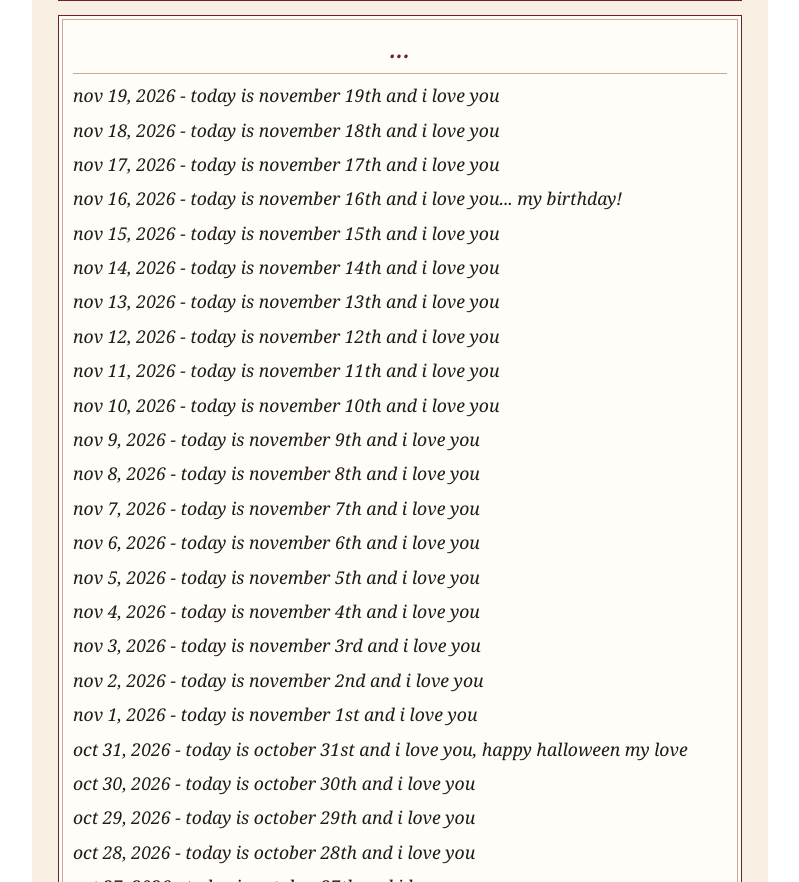
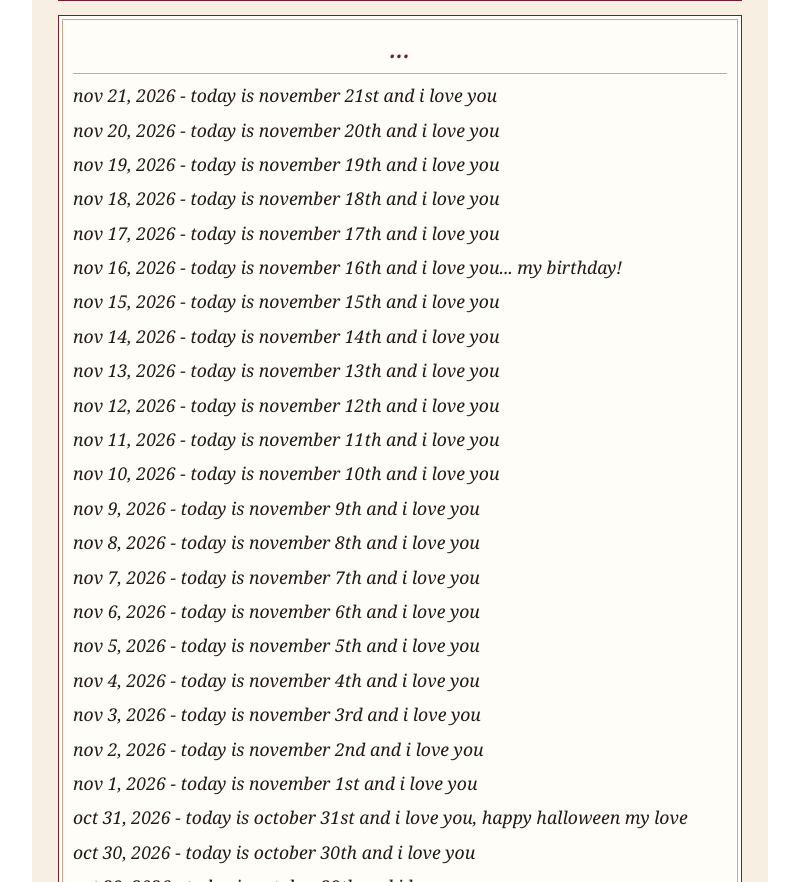
Before and after one commit to jjwarren7/jjwarren7.github.io, a plain HTML site: page index.html in a window 1280 px wide. Shown: the part 2433-3315 px from the top of the page, without its empty margins (122-921 px from the left). Drawn offline with Linux system fonts and the light colour scheme; a web font is replaced by a local one.

Commit message:
Update index.html

```diff
--- a/index.html
+++ b/index.html
@@ -70,6 +70,8 @@ i look forward to your updates, i love you my love.</p>
 
       <article id="updates">
         <header><h2>...</h2></header>
+        <p><i>nov 21, 2026</i> - today is november 21st and i love you</p>
+        <p><i>nov 20, 2026</i> - today is november 20th and i love you</p>
         <p><i>nov 19, 2026</i> - today is november 19th and i love you</p>
         <p><i>nov 18, 2026</i> - today is november 18th and i love you</p>
         <p><i>nov 17, 2026</i> - today is november 17th and i love you</p>
```
